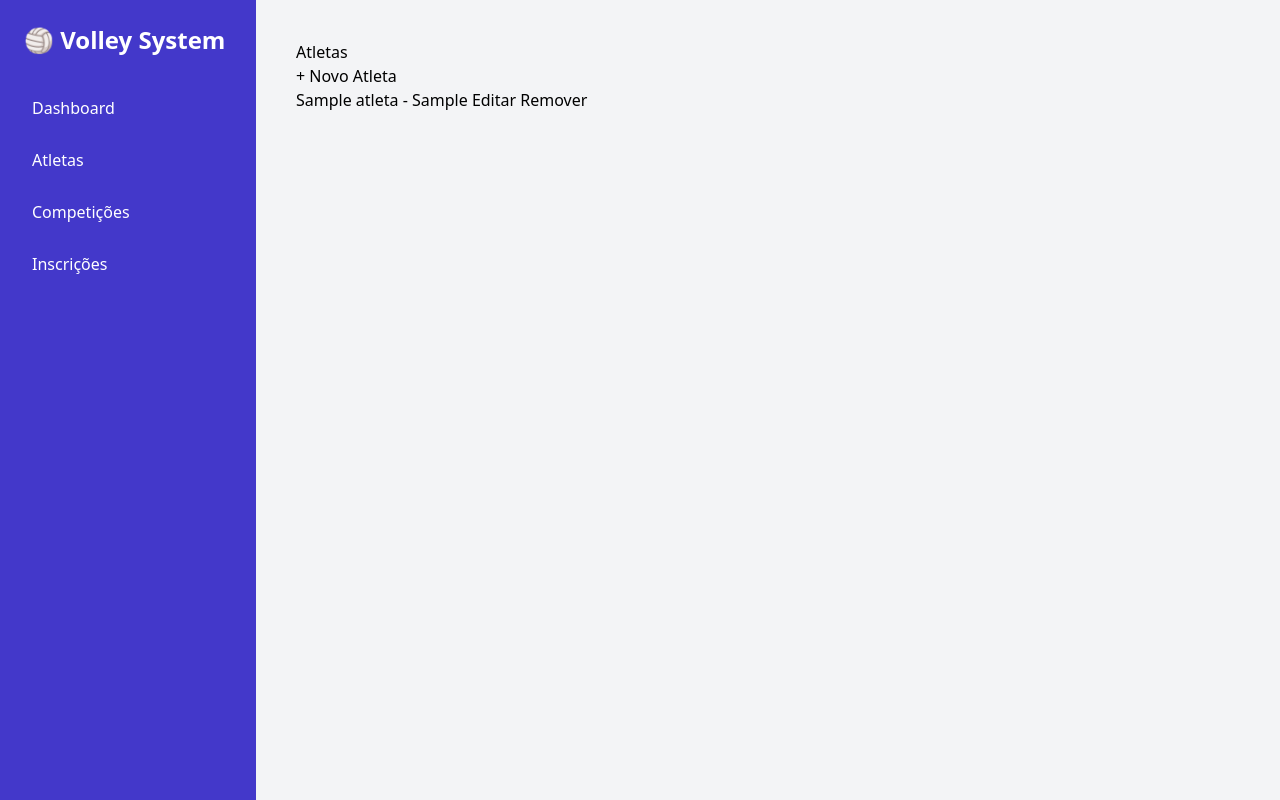
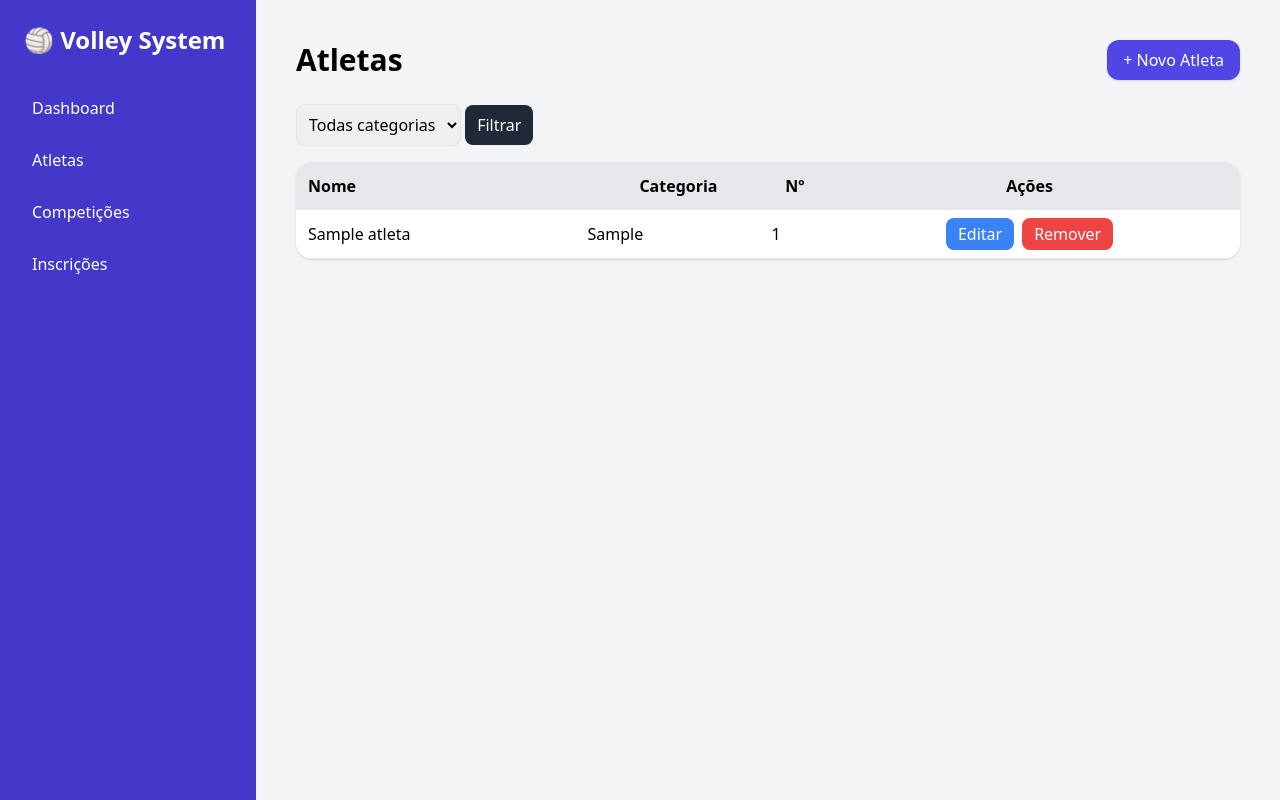
Before and after one commit to pepeuloureirob/volley-coach-system, a Flask app: page /atletas in a window 1280 px wide. Run offline with Flask 3, Linux system fonts and the light colour scheme; tables that the repository leaves empty hold one stand-in row (values such as "Sample post"); some libraries are stand-ins or nearby versions.

Commit message:
Update atletas.html

```diff
--- a/templates/atletas.html
+++ b/templates/atletas.html
@@ -1,14 +1,63 @@
 {% extends 'base.html' %}
 {% block content %}
-<h1>Atletas</h1>
-<a href="/cadastrar_atleta">+ Novo Atleta</a>
-<ul>
+
+<div class="flex justify-between items-center mb-6">
+    <h2 class="text-3xl font-bold">Atletas</h2>
+
+    <a href="/cadastrar_atleta"
+       class="bg-indigo-600 hover:bg-indigo-700 text-white px-4 py-2 rounded-xl shadow">
+        + Novo Atleta
+    </a>
+</div>
+
+<form method="GET" class="mb-4">
+    <select name="categoria" class="p-2 border rounded-lg">
+        <option value="">Todas categorias</option>
+        <option>Sub 13</option>
+        <option>Sub 15</option>
+        <option>Sub 17</option>
+        <option>Sub 18</option>
+        <option>Sub 19</option>
+        <option>Sub 20</option>
+        <option>Sub 21</option>
+        <option>Sub 23</option>
+        <option>Adulto</option>
+    </select>
+
+    <button class="bg-gray-800 text-white px-3 py-2 rounded-lg">
+        Filtrar
+    </button>
+</form>
+
+<div class="bg-white rounded-2xl shadow overflow-hidden">
+<table class="w-full">
+
+<thead class="bg-gray-200">
+<tr>
+<th class="p-3 text-left">Nome</th>
+<th>Categoria</th>
+<th>Nº</th>
+<th>Ações</th>
+</tr>
+</thead>
+
+<tbody>
 {% for a in atletas %}
-<li>
-    {{ a.nome }} - {{ a.categoria }}
-    <a href="/editar_atleta/{{ a.id }}">Editar</a>
-    <a href="/remover_atleta/{{ a.id }}">Remover</a>
-</li>
+<tr class="border-b hover:bg-gray-50">
+<td class="p-3">{{ a.nome }}</td>
+<td>{{ a.categoria }}</td>
+<td>{{ a.numero_camisa }}</td>
+<td class="flex gap-2 justify-center p-2">
+    <a href="/editar_atleta/{{ a.id }}"
+       class="bg-blue-500 text-white px-3 py-1 rounded-lg">Editar</a>
+    <a href="/remover_atleta/{{ a.id }}"
+       class="bg-red-500 text-white px-3 py-1 rounded-lg">Remover</a>
+</td>
+</tr>
 {% endfor %}
-</ul>
+</tbody>
+
+</table>
+</div>
+
 {% endblock %}
```
